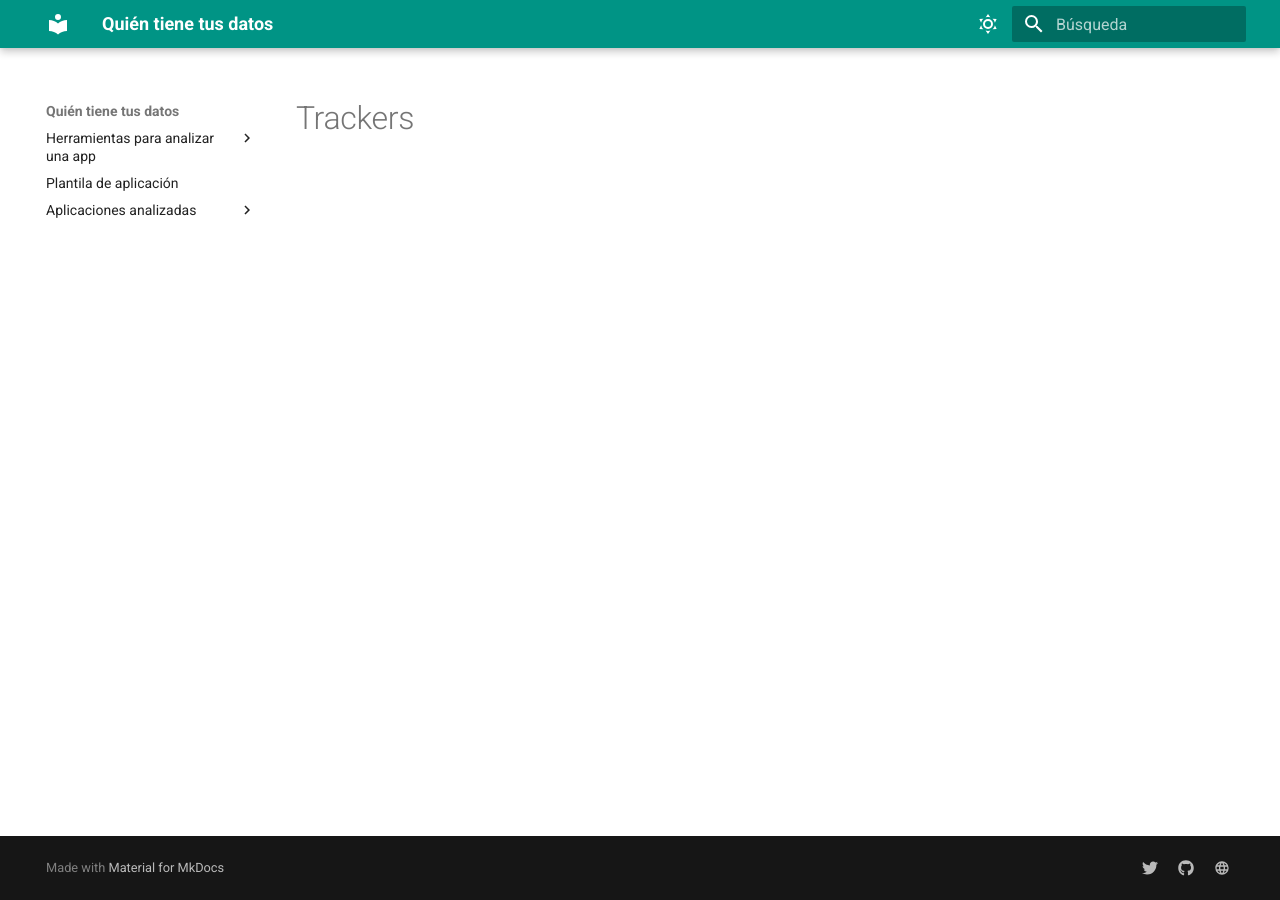
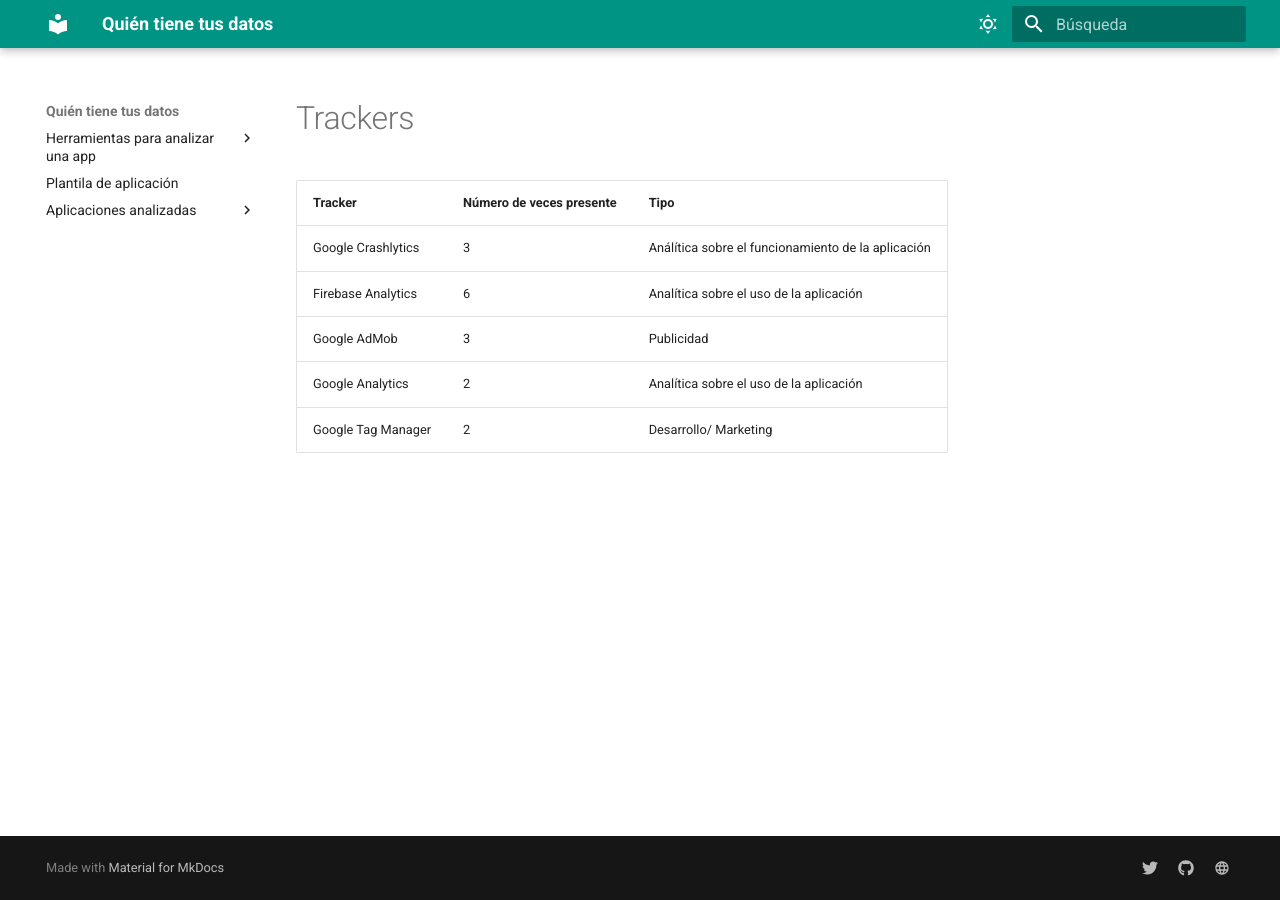
Before and after one commit to Socialtic/qttd, an MkDocs documentation site: the page built from docs/trackers.md, in a window 1280 px wide. Built offline with MkDocs 1.6.1 and Material for MkDocs 9.7.7, drawn with Linux system fonts in a browser that asks for light colours.

Commit message:
Trackers y Permisos

```diff
--- a/docs/trackers.md
+++ b/docs/trackers.md
@@ -1 +1,8 @@
 # Trackers
+| Tracker            | Número de veces presente | Tipo                                               |
+|--------------------|--------------------------|----------------------------------------------------|
+| Google Crashlytics |             3            | Análítica sobre el funcionamiento de la aplicación |
+| Firebase Analytics |             6            | Analítica sobre el uso de la aplicación            |
+| Google AdMob       |             3            | Publicidad                                         |
+| Google Analytics   |             2            | Analítica sobre el uso de la aplicación            |
+| Google Tag Manager |             2            | Desarrollo/ Marketing                              |
```
Also changed, not shown: docs/permisos.md (+45 -0 lines).
